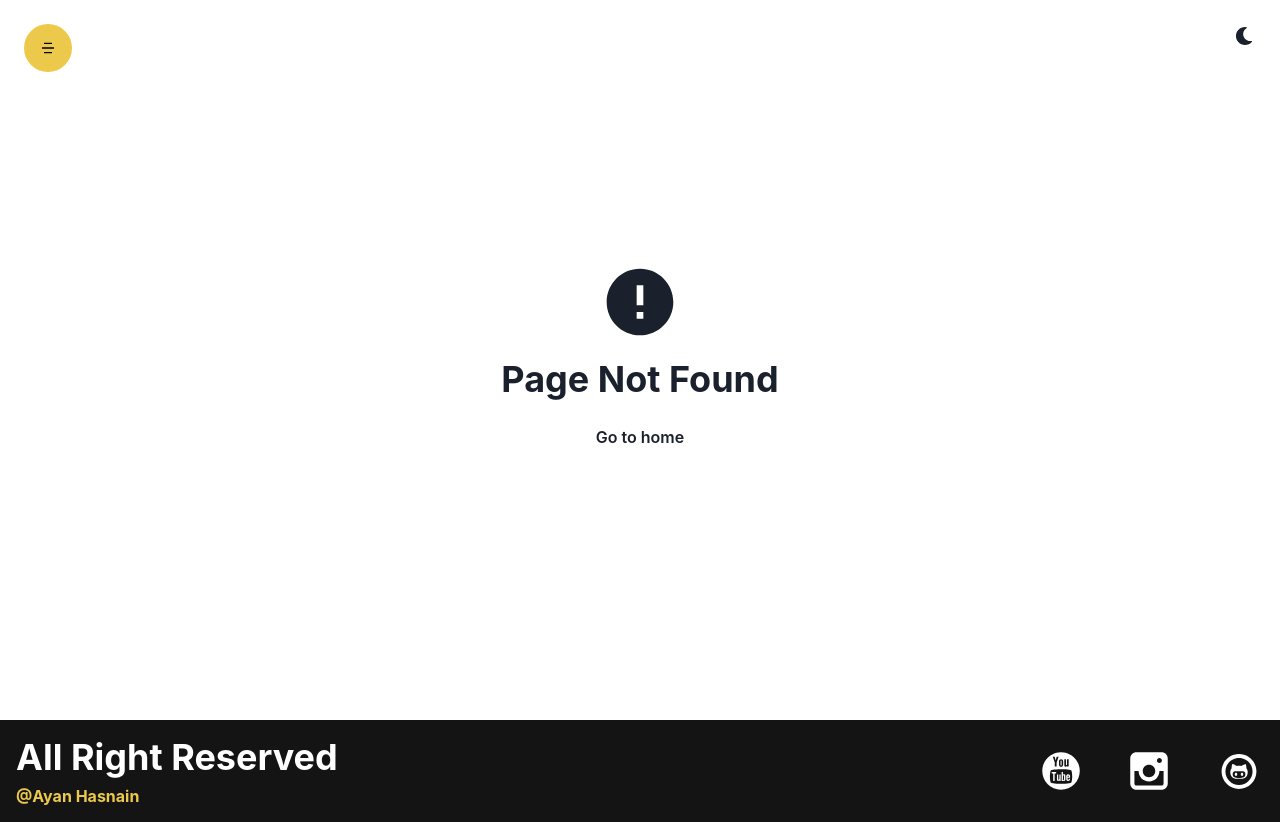
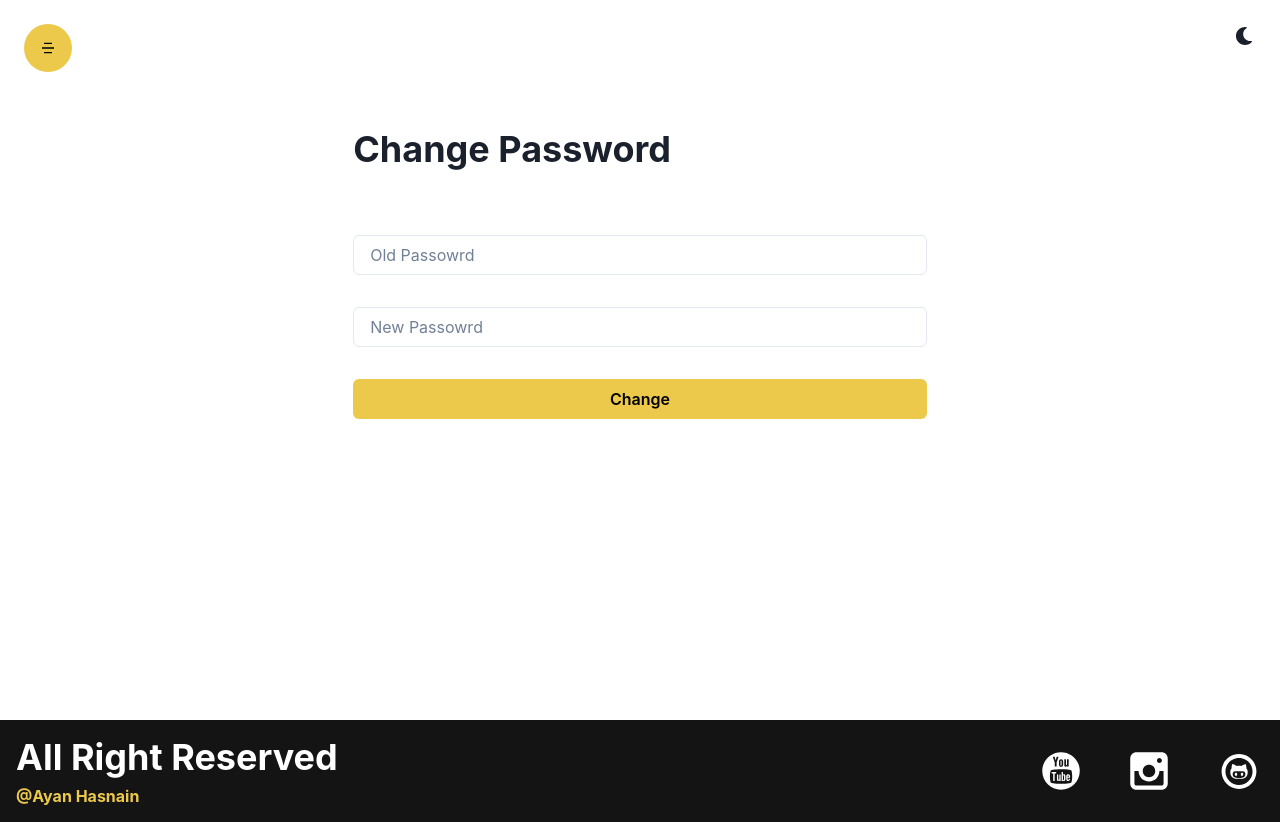
Before and after one commit to ayanhasnain03/EduHub, a React (Create React App) app in the folder coursebundler/: page /profile/changepassword in a window 1280 px wide. Before the commit this address had no page. Built offline with nearby package versions, Linux system fonts and the light colour scheme.

Commit message:
done change passowrd and update profile Ui

```diff
--- a/coursebundler/src/App.js
+++ b/coursebundler/src/App.js
@@ -17,6 +17,8 @@ import PaymentSuccess from './components/Payments/PaymentSuccess'
 import PaymentFail from './components/Payments/PaymentFail'
 import CoursePage from './components/CoursePage/CoursePage'
 import Profile from './components/Profile/Profile'
+import ChangePassword from './components/Profile/ChangePassword'
+import UpdateProfile from './components/Profile/UpdateProfile'
 const App = () => {
 
 window.addEventListener("contextmenu",e =>{
@@ -40,6 +42,8 @@ window.addEventListener("contextmenu",e =>{
         <Route path='/request' element={<Request/>}/>
         <Route path='/about' element={<About/>}/>
         <Route path='/profile' element={<Profile/>}/>
+        <Route path='/profile/changepassword' element={<ChangePassword/>}/>
+        <Route path='/updateprofile' element={<UpdateProfile/>}/>
         <Route path='/subscribe' element={<Subscribe/>}/>
         <Route path='/paymentsuccess' element={<PaymentSuccess/>}/>
         <Route path='/paymentfail' element={<PaymentFail/>}/>
--- /dev/null
+++ b/coursebundler/src/components/Profile/ChangePassword.jsx
@@ -0,0 +1,41 @@
+import { Button, Container, Heading, Input, VStack } from '@chakra-ui/react';
+import React, { useState } from 'react';
+
+const ChangePassword = () => {
+    const [oldPassword, setOldPassword] = useState("")
+    const [newPassword, setNewPassword] = useState("")
+  return (
+    <Container py="16" minH={'90vh'}>
+      <form>
+        <Heading
+          children="Change Password"
+          my="16"
+          textAlign={['center', 'left']}
+        />
+        <VStack spacing={'8'}>
+          <Input
+            required
+            id="password"
+            value={oldPassword}
+            onChange={e => setOldPassword(e.target.value)}
+            placeholder="Old Passowrd"
+            type={'password'}
+            focusBorderColor={'yellow.500'}
+          />
+          <Input
+            required
+            id="password"
+            value={newPassword}
+            onChange={e => setNewPassword(e.target.value)}
+            placeholder="New Passowrd"
+            type={'password'}
+            focusBorderColor={'yellow.500'}
+          />
+          <Button w="full" colorScheme='yellow' type='submit' >Change</Button>
+        </VStack>
+      </form>
+    </Container>
+  );
+};
+
+export default ChangePassword;
--- /dev/null
+++ b/coursebundler/src/components/Profile/UpdateProfile.jsx
@@ -0,0 +1,45 @@
+import { Button, Container, Heading, Input, VStack } from '@chakra-ui/react';
+import React, { useState } from 'react';
+
+const UpdateProfile = () => {
+  const [name, setName] = useState('');
+  const [email, setEmail] = useState('');
+
+  return (
+    <Container py="16" minH={'90vh'}>
+      <form>
+        <Heading
+          textTransform={'uppercase'}
+          children="Update Profile"
+          my="16"
+          textAlign={['center', 'left']}
+        />
+        <VStack spacing={'8'}>
+          <Input
+            required
+            id="name"
+            value={name}
+            onChange={e => setName(e.target.value)}
+            placeholder="Name"
+            type={'text'}
+            focusBorderColor={'yellow.500'}
+          />
+          <Input
+            required
+            id="email"
+            value={email}
+            onChange={e => setEmail(e.target.value)}
+            placeholder="Email"
+            type={'email'}
+            focusBorderColor={'yellow.500'}
+          />
+          <Button w="full" colorScheme="yellow" type="submit">
+           Update
+          </Button>
+        </VStack>
+      </form>
+    </Container>
+  );
+};
+
+export default UpdateProfile;
```
